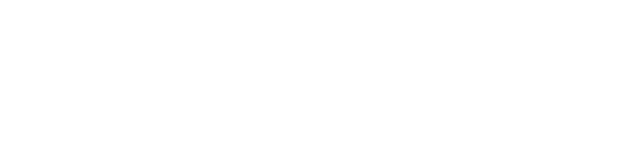
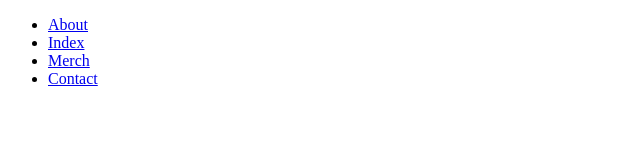
Before and after one commit to vwierenga/SkereWebsiteYo, a plain HTML site: page about.html in a window 1280 px wide. Shown: the whole page, without its empty margins (0-640 px from the left). Drawn offline with Linux system fonts and the light colour scheme.

Commit message:
created nav bar

```diff
--- a/about.html
+++ b/about.html
@@ -1,10 +1,17 @@
 <!DOCTYPE html>
 <html lang="en">
 <head>
+    <link rel="stylesheet" type="text/css" href="testy.css">
     <meta charset="UTF-8">
-    <title>Title</title>
+    <title>About</title>
 </head>
 <body>
+<ul id>
+    <li><a href="about.html" class="active">About</a> </li>
+    <li><a href="index.html">Index</a> </li>
+    <li><a href="merch.html">Merch</a> </li>
+    <li><a href="contact.html">Contact</a> </li>
+</ul>
 
 </body>
 </html>
```
Also changed, not shown: contact.html (+8 -2 lines), merch.html (+8 -2 lines), 1 other file.
